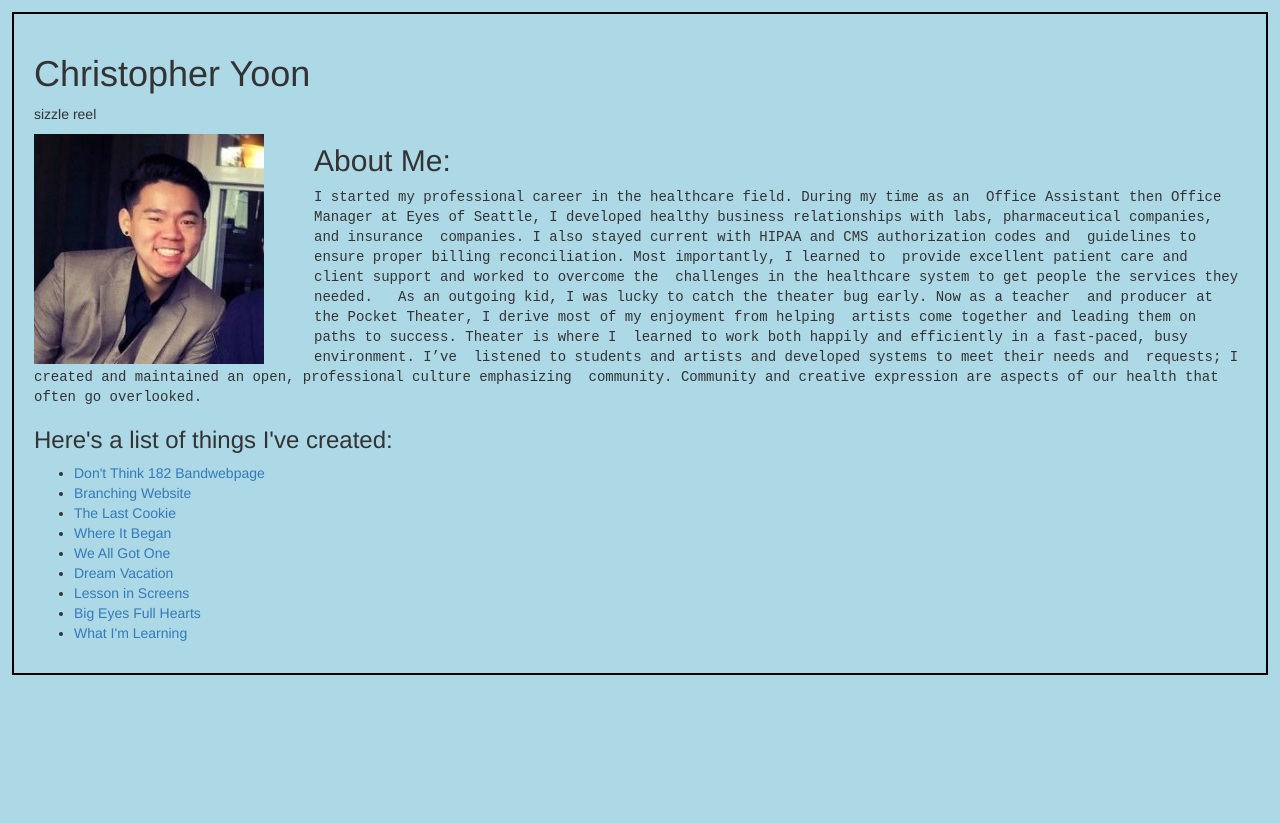
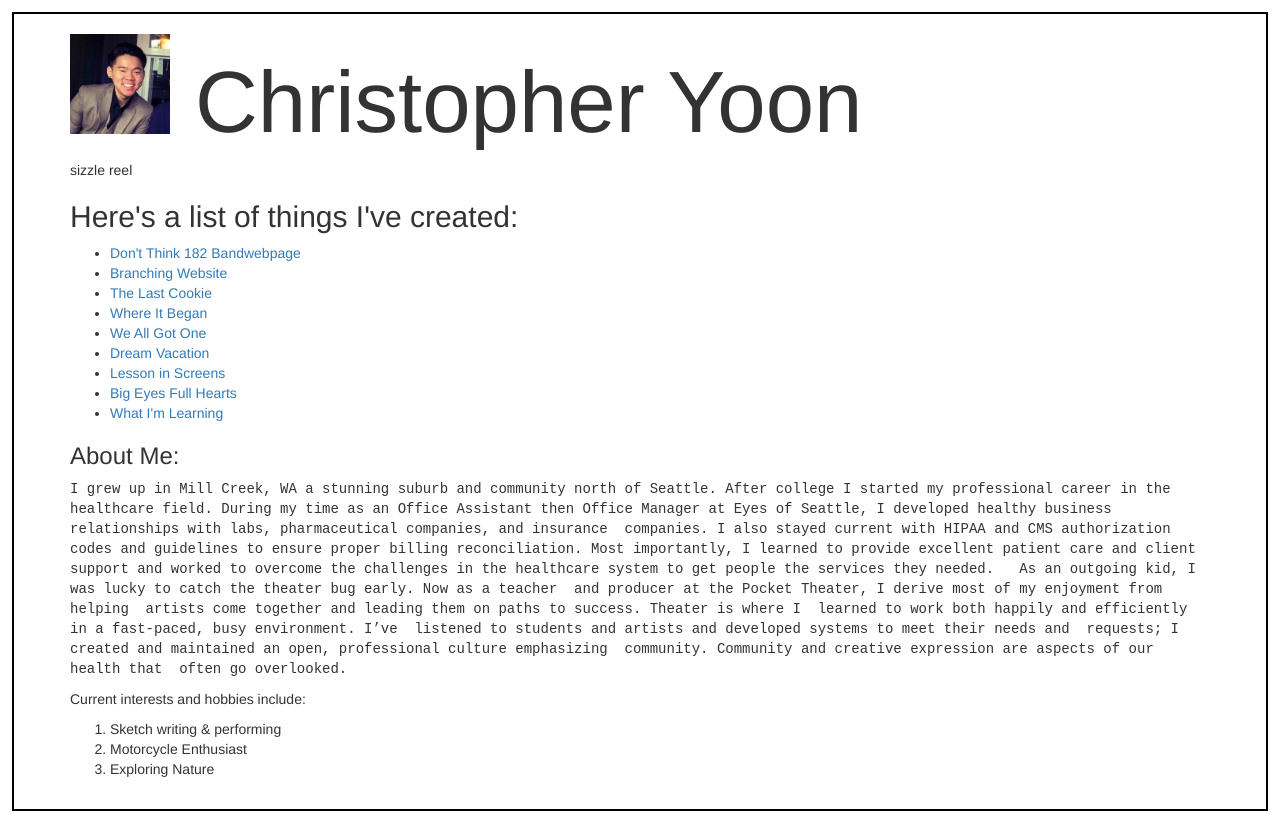
Before and after one commit to chyoon2/portfolio, a plain HTML site: page index.html in a window 1280 px wide. Before the commit the page ends 800 px from the top, so only its background shows below. Drawn offline with nearby package versions, Linux system fonts and the light colour scheme.

Commit message:
add more to the about me and adjust photo and h1 placement

```diff
--- a/css/styles.css
+++ b/css/styles.css
@@ -1,18 +1,22 @@
 body {
- border: 2px solid rgb(0, 0, 0);
- padding: 20px;
- margin: 12px;
- background-color: lightblue;
+  border: 2px solid rgb(0, 0, 0);
+  padding: 20px;
+  margin: 12px;
 }
 img {
-  width: 230px;
-  height: 230px;
+  width: 100px;
+  height: 100px;
   float: left;
   clear: both;
-  margin-right: 50px;
+  margin-right: 25px;
+}
+h1{
+  font-size: 87px;
+}
+h2 {
+  font-size 55px;
 }
 p.about{
   font-family: 'Courier New', Courier, monospace;
+  font-style: 12px;
 }
-
-}
--- a/index.html
+++ b/index.html
@@ -6,21 +6,11 @@
       <title>Portfolio: Christopher Yoon</title>
     </head>
     <body>
+      <div class="container">
+        <img src="img/0.jpg" alt="A photo of Christopher.">
         <h1>Christopher Yoon</h1>
-      <p>sizzle reel</p>
-      <img src="img/0.jpg" alt="A photo of Christopher.">
-
-      <h2>About Me:</h2>
-      <p class="about"> I started my professional career in the healthcare field. During my time as an  Office Assistant then Office Manager at Eyes of Seattle,
-        I developed healthy business relationships with  labs, pharmaceutical companies, and insurance  companies. I also stayed current with HIPAA and CMS
-        authorization codes and  guidelines to ensure proper billing reconciliation.  Most importantly, I learned to  provide excellent patient care and client
-        support and worked to overcome the  challenges in the healthcare system to get people the services they needed.
-        As an outgoing kid, I was lucky to catch the theater bug early. Now as a teacher  and producer at the Pocket Theater, I derive most of my enjoyment from
-        helping  artists come together and leading them on paths to success. Theater is where I  learned to work both happily and efficiently in a fast-paced,
-        busy environment. I’ve  listened to students and artists and developed systems to meet their needs and  requests; I created and maintained an open,
-        professional culture emphasizing  community. Community and creative expression are aspects of our health that  often go overlooked.
-      </p>
-      <h3>Here's a list of things I've created:</h3>
+        <p><span>sizzle reel</span></p>
+        <h2>Here's a list of things I've created:</h2>
           <ul>
             <li><a href="https://github.com/chyoon2/bandwebpage.git">Don't Think 182 Bandwebpage</a></li>
             <li><a href="https://github.com/chyoon2/branchingwebsite.git">Branching Website</a></li>
@@ -32,5 +22,22 @@
             <li><a href="https://github.com/chyoon2/animal-shelter.git">Big Eyes Full Hearts</a></li>
             <li><a href="https://github.com/chyoon2/week-in-review.git">What I'm Learning</a></li>
           </ul>
+          <h3>About Me:</h3>
+            <p class="about"> I grew up in Mill Creek, WA a stunning suburb and community north of Seattle. After college I started my professional career in the healthcare field.
+              During my time as an Office Assistant then Office Manager at Eyes of Seattle, I developed healthy business relationships with  labs, pharmaceutical companies, and
+              insurance  companies. I also stayed current with HIPAA and CMS authorization codes and guidelines to ensure proper billing reconciliation. Most importantly, I learned
+              to provide excellent patient care and client support and worked to overcome the challenges in the healthcare system to get people the services they needed.
+              As an outgoing kid, I was lucky to catch the theater bug early. Now as a teacher  and producer at the Pocket Theater, I derive most of my enjoyment from
+              helping  artists come together and leading them on paths to success. Theater is where I  learned to work both happily and efficiently in a fast-paced,
+              busy environment. I’ve  listened to students and artists and developed systems to meet their needs and  requests; I created and maintained an open,
+              professional culture emphasizing  community. Community and creative expression are aspects of our health that  often go overlooked.
+            </p>
+            <p>Current interests and hobbies include:</p>
+              <ol>
+                <li>Sketch writing & performing</li>
+                <li>Motorcycle Enthusiast</li>
+                <li>Exploring Nature</li>
+              </ol>
+      </div>
     </body>
   </html>
```
Lines whose indentation alone changed are shown as unchanged.
